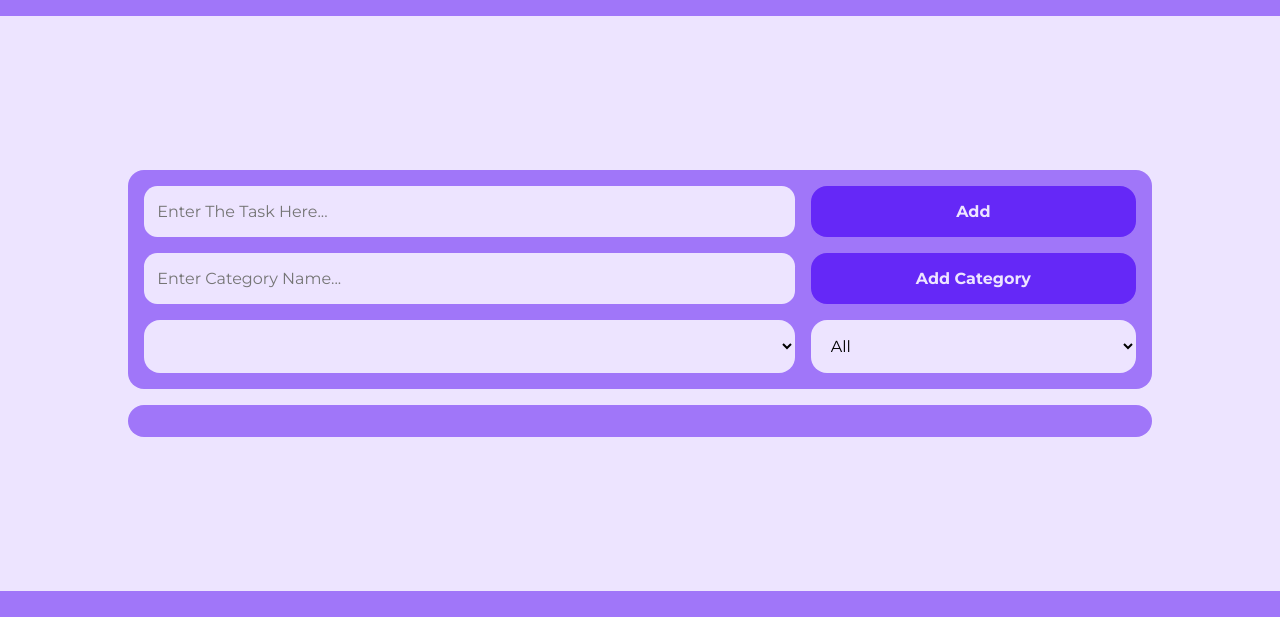
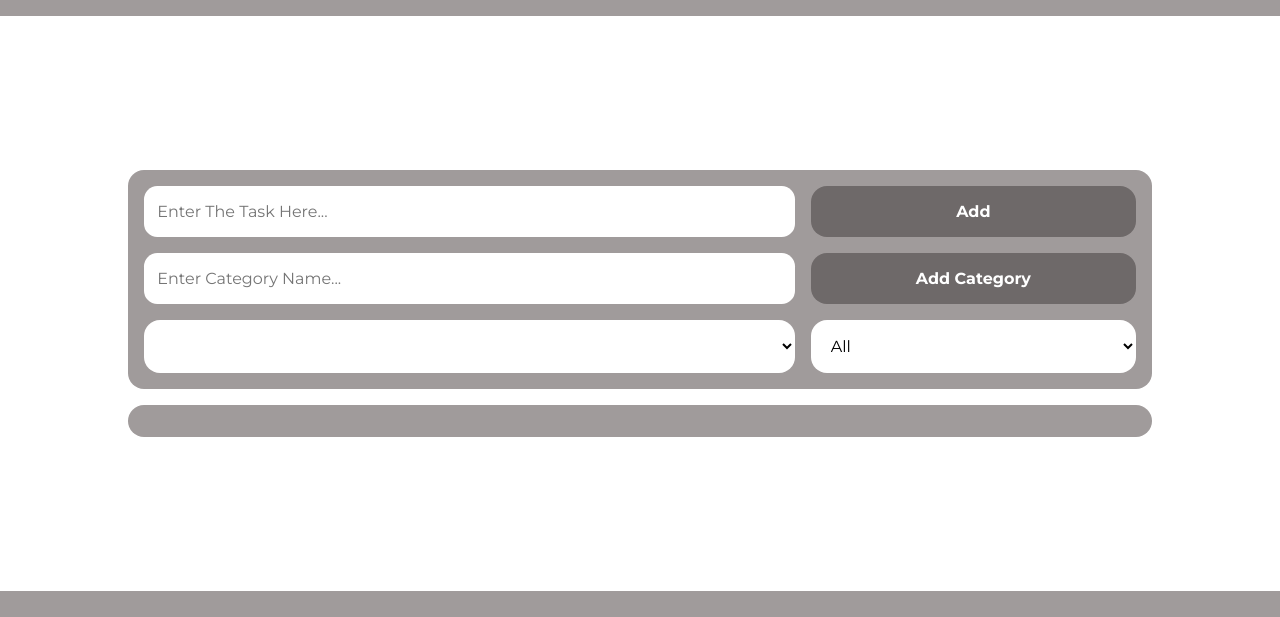
Before and after one commit to conceptbtw/to-do-list, a plain HTML site: page index.html in a window 1280 px wide. Shown: the part 106-723 px from the top of the page. Drawn offline with Linux system fonts and the light colour scheme.

Commit message:
new color palette

```diff
--- a/css/global.css
+++ b/css/global.css
@@ -8,10 +8,10 @@
 }
 
 :root {
-  --first-color: #EDE4FF;
-  --second-color: #D7BBF5;
-  --third-color: #A076F9;
-  --fourth-color: #6528F7;
+  --first-color: #FFFFFF;
+  --second-color: #c8c3c3;
+  --third-color: #a09b9b;
+  --fourth-color: #6e6969;
 }
 
 .container {
```
